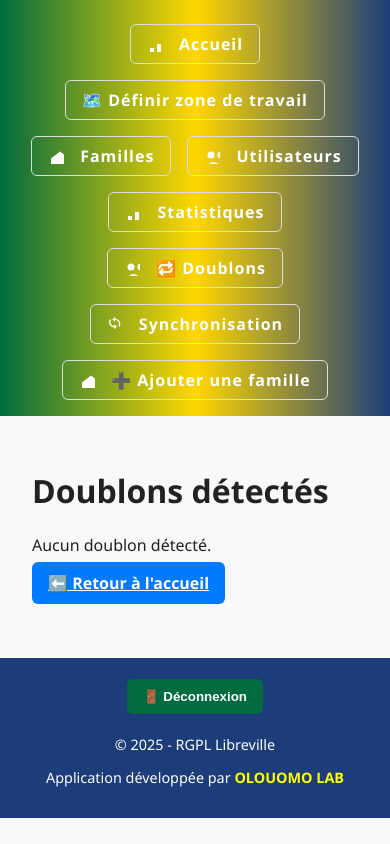
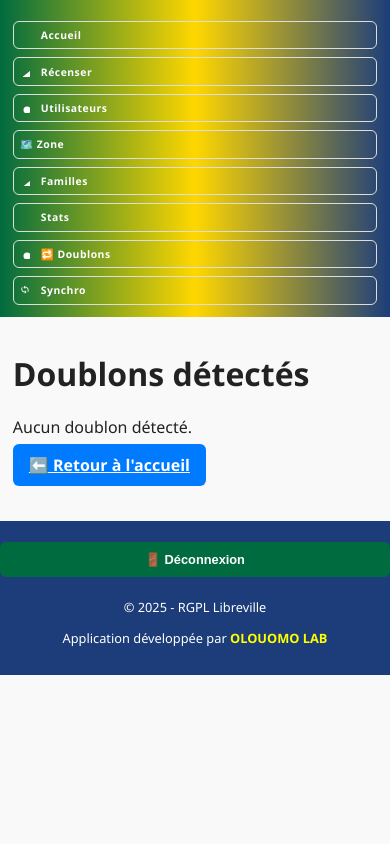
Before and after one commit to lebayimoly-blip/completrgpl, a FastAPI app: page /doublons in a window 390 px wide. Run offline with FastAPI, Linux system fonts and the light colour scheme.

Commit message:
mofi templ et responsive

```diff
--- a/app/templates/base.html
+++ b/app/templates/base.html
@@ -42,13 +42,14 @@
     <nav>
       <ul class="menu">
         <li><a href="/home"><svg class="icon"><use href="#icon-stats"/></svg><span>Accueil</span></a></li>
-        <li><a href="/zone-travail">🗺️ Définir zone de travail</a></li>
+        <li><a href="/page-famille-edit"><svg class="icon"><use href="#icon-familles"/></svg><span>Récenser</span></a></li>
+        <li><a href="/page-utilisateurs"><svg class="icon"><use href="#icon-users"/></svg><span>Utilisateurs</span></a></li>
+        <li><a href="/zone-travail">🗺️ Zone</a></li>
         <li><a href="/page-familles"><svg class="icon"><use href="#icon-familles"/></svg><span>Familles</span></a></li>
-        <li><a href="/page-utilisateurs"><svg class="icon"><use href="#icon-users"/></svg><span>Utilisateurs</span></a></li>
-        <li><a href="/page-stats"><svg class="icon"><use href="#icon-stats"/></svg><span>Statistiques</span></a></li>
+        <li><a href="/page-stats"><svg class="icon"><use href="#icon-stats"/></svg><span>Stats</span></a></li>
         <li><a href="/doublons"><svg class="icon"><use href="#icon-users"/></svg><span>🔁 Doublons</span></a></li>
-        <li><a href="/synchronisation"><svg class="icon"><use href="#icon-sync"/></svg><span>Synchronisation</span></a></li>
-        <li><a href="/page-famille-edit"><svg class="icon"><use href="#icon-familles"/></svg><span>➕ Ajouter une famille</span></a></li>
+        <li><a href="/synchronisation"><svg class="icon"><use href="#icon-sync"/></svg><span>Synchro</span></a></li>
+
       </ul>
     </nav>
   </header>
--- a/static/style.css
+++ b/static/style.css
@@ -174,3 +174,63 @@
   padding: 1rem;
   border-radius: 4px;
 }
+
+/* 📱 Responsivité mobile */
+@media (max-width: 768px) {
+  header {
+    font-size: 1rem;
+    padding: 0.8rem;
+  }
+
+  .menu {
+    flex-direction: column;   /* Menu vertical */
+    align-items: stretch;
+    gap: 0.5rem;
+  }
+
+  .menu a {
+    justify-content: center;
+    padding: 0.8em;
+    font-size: 0.95em;
+  }
+
+  main {
+    padding: 1rem;   /* Réduit les marges */
+  }
+
+  button, .btn {
+    width: 100%;     /* Boutons prennent toute la largeur */
+    font-size: 1em;
+  }
+
+  ul li {
+    padding: 0.8rem;
+    font-size: 0.95em;
+  }
+
+  footer {
+    font-size: 0.8rem;
+    padding: 0.8rem;
+  }
+}
+
+/* 📱 Très petits écrans (smartphones < 480px) */
+@media (max-width: 480px) {
+  header {
+    font-size: 0.9rem;
+    letter-spacing: 0.5px;
+  }
+
+  .menu a {
+    font-size: 0.85em;
+    padding: 0.6em;
+  }
+
+  main {
+    padding: 0.8rem;
+  }
+
+  ul li {
+    font-size: 0.85em;
+  }
+}
```
